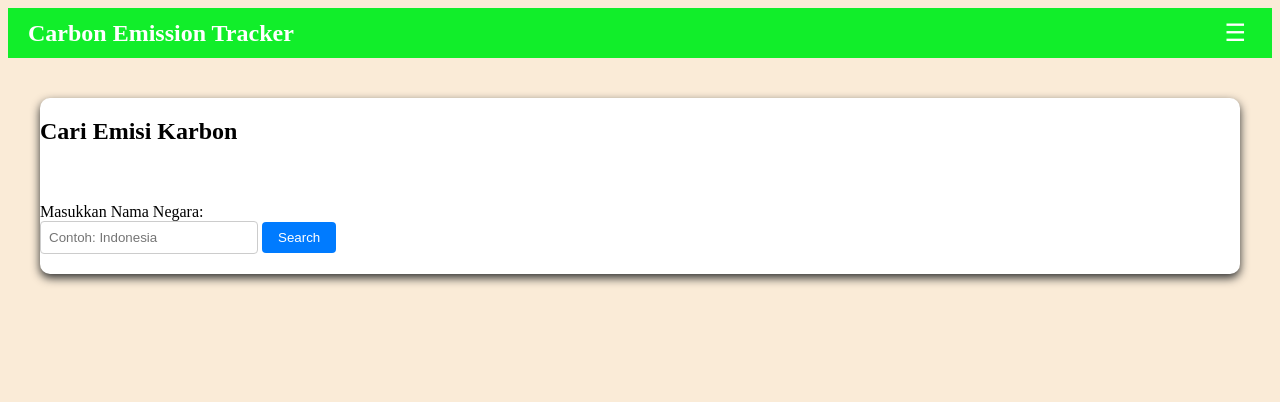
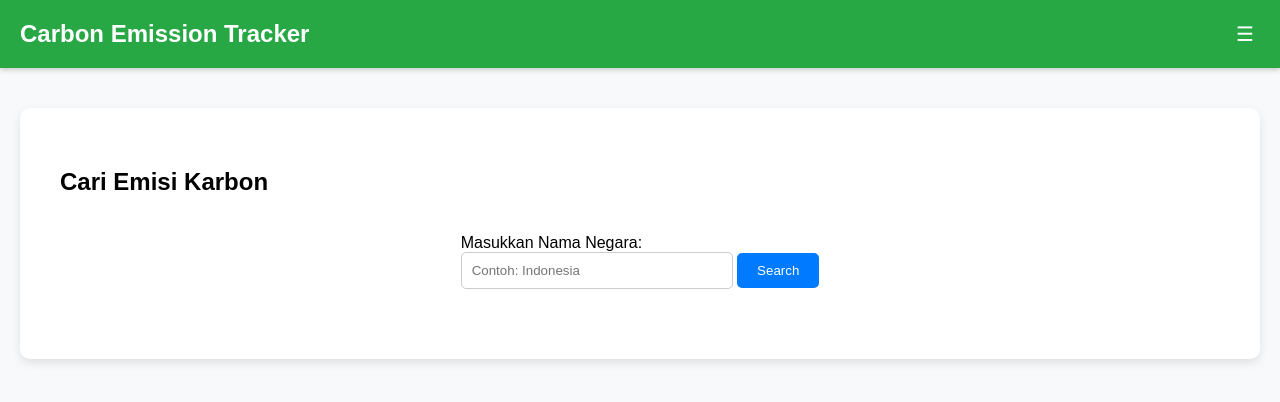
Before and after one commit to Khairul-S/Bismilah-Fismod, a Flask app: page / in a window 1280 px wide. Shown: the top 402 px of the page. Run offline with Flask 3, Linux system fonts and the light colour scheme.

Commit message:
Memperbarui app.py, style.css, dan index.html; Menambahkan sertifikat SSL

```diff
--- a/static/css/style.css
+++ b/static/css/style.css
@@ -1,24 +1,21 @@
-html{
-    background-color: antiquewhite;
+html {
+    background-color: #f8f9fa;
+    font-family: Arial, sans-serif;
 }
 
-main {
-    display: flex;
-    width: 100%;
-    max-width: 1200px;
-    margin: 40px auto;
-    box-shadow: 0px 4px 10px rgb(47, 48, 48);
-    background-color: #ffffff;
-    border-radius: 10px;
+body {
+    margin: 0;
+    padding: 0;
 }
 
 header {
     display: flex;
     justify-content: space-between;
     align-items: center;
-    padding: 10px 20px;
-    background-color: #09ef24f6;
+    padding: 20px;
+    background-color: #28a745;
     color: white;
+    box-shadow: 0px 2px 5px rgba(0, 0, 0, 0.2);
 }
 
 header h1 {
@@ -26,20 +23,15 @@ header h1 {
     font-size: 24px;
 }
 
-header h2 {
-    align-items: center;
-}
-
 .menu {
     position: relative;
-    display: inline-block;
 }
 
 .menu-button {
     background: none;
     border: none;
     color: white;
-    font-size: 24px;
+    font-size: 20px;
     cursor: pointer;
 }
 
@@ -50,6 +42,7 @@ header h2 {
     background-color: white;
     box-shadow: 0 8px 16px rgba(0, 0, 0, 0.2);
     z-index: 1;
+    border-radius: 5px;
 }
 
 .menu-content a {
@@ -66,48 +59,83 @@ header h2 {
 .menu:hover .menu-content {
     display: block;
 }
-form {
-    margin: 20px 0;
+
+main {
+    display: flex;
+    flex-wrap: wrap;
+    max-width: 1200px;
+    margin: 40px auto;
+    padding: 20px;
+    background-color: white;
+    border-radius: 10px;
+    box-shadow: 0px 4px 10px rgba(0, 0, 0, 0.1);
 }
 
-form label {
-    font-size: 16px;
-    margin-right: 10px;
+aside {
+    flex: 1 1 100%;
+    padding: 20px;
+}
+
+form {
+    display: flex;
+    flex-direction: column;
+    align-items: center;
+    margin-bottom: 20px;
 }
 
 form input[type="text"] {
-    padding: 8px;
-    width: 200px;
+    padding: 10px;
+    width: 250px;
     border: 1px solid #ccc;
-    border-radius: 4px;
+    border-radius: 5px;
+    margin-bottom: 10px;
 }
 
 form button {
-    padding: 8px 16px;
+    padding: 10px 20px;
     background-color: #007BFF;
     color: white;
     border: none;
-    border-radius: 4px;
+    border-radius: 5px;
     cursor: pointer;
+    transition: background-color 0.3s;
 }
 
 form button:hover {
     background-color: #0056b3;
 }
+
 table {
-    border-collapse: collapse; /* Menghilangkan jarak antar border */
-    width: 40%; /* Menjadikan tabel penuh */
-}
-
-table, th, td {
-    border: 1px solid black; /* Mengatur border */
+    width: 100%;
+    border-collapse: collapse;
+    margin-top: 20px;
 }
 
 th, td {
-    padding: 8px; /* Memberikan jarak di dalam sel */
-    text-align: center; /* Mengatur teks menjadi rata tengah */
+    border: 1px solid #ddd;
+    padding: 10px;
+    text-align: center;
 }
 
 th {
-    background-color: #f2f2f2; /* Memberikan warna latar untuk header */
+    background-color: #f8f9fa;
 }
+
+a {
+    color: #007BFF;
+    text-decoration: none;
+}
+
+a:hover {
+    text-decoration: underline;
+}
+
+@media (max-width: 768px) {
+    main {
+        flex-direction: column;
+    }
+
+    form input[type="text"] {
+        width: 100%;
+    }
+}
--- a/templates/index.html
+++ b/templates/index.html
@@ -19,7 +19,7 @@
         </div>
     </header>
     <main>
-        <div>
+       <aside>
         <h2>Cari Emisi Karbon</h2>
         <br>
         <form method="POST" action="/search">
@@ -30,7 +30,7 @@
             <button type="submit">Search</button>
             </div>
         </form>
-        </div>
+
         {% if result %}
             <h2>Jumlah Emisi Negara {{ country }} untuk 5 Tahun Terakhir</h2>
             <table>
@@ -51,6 +51,12 @@
             </table>
             <br>
             <a href="/plot/{{ country }}" style="text-decoration: none; color: blue;">Lihat Grafik Emisi untuk Negara {{ country }}</a>
+        </aside>
+        <aside>
+            <artikel>
+                Emisi karbon merujuk pada pelepasan gas karbon ke atmosfer, yang sebagian besar terdiri dari karbon dioksida (CO₂) dan metana (CH₄). Gas-gas ini merupakan bagian dari gas rumah kaca yang memerangkap panas di atmosfer dan menyebabkan perubahan iklim. Meskipun karbon dioksida secara alami dilepaskan melalui respirasi dan siklus karbon alami, aktivitas manusia telah meningkatkan konsentrasinya secara signifikan sejak era Revolusi Industri.
+            </artikel>
+        </aside>
         {% elif result is not none %}
             <p>{{ result }}</p>
         {% else %}
```
Also changed, not shown: app.py (line endings or trailing spaces), 2 other files.
